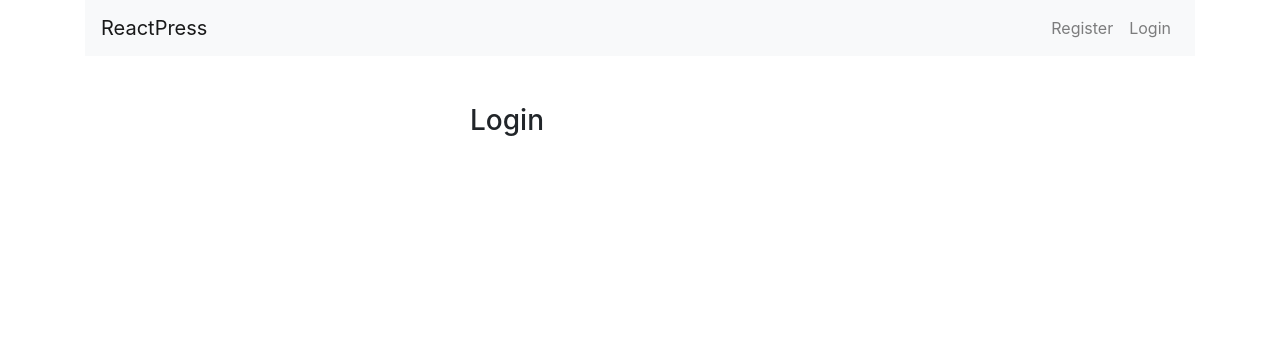
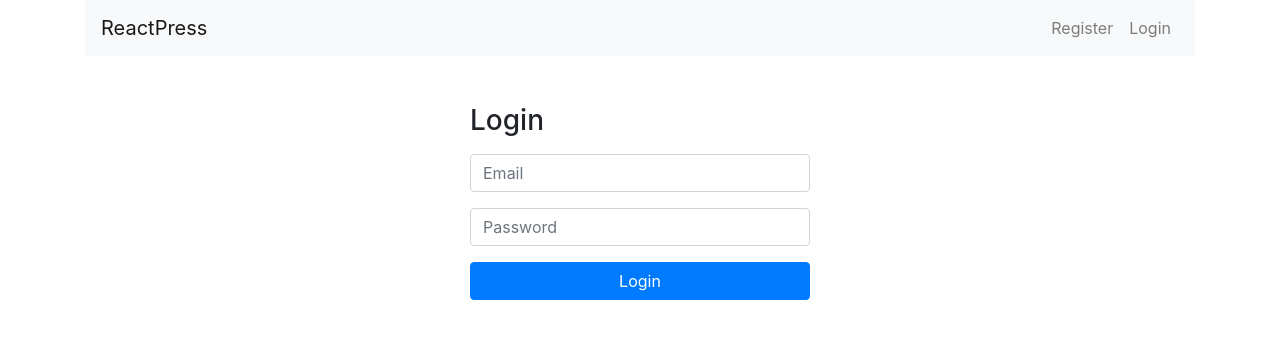
Before and after one commit to zoltalar/ReactPress, a React (Create React App) app: page /login in a window 1280 px wide. Shown: the top 338 px of the page. Built offline with nearby package versions, Linux system fonts and the light colour scheme.

Commit message:
login and register component tweaks

```diff
--- a/src/Components/Login.js
+++ b/src/Components/Login.js
@@ -1,11 +1,88 @@
 import React, { Component } from 'react';
+import {Alert, Button, Form, FormGroup, Input} from 'reactstrap';
+import {Link} from "react-router-dom";
 
 class Login extends Component
 {
+    constructor() {
+        super();
+
+        this.state = {
+            email: '',
+            password: '',
+            errored: false,
+            errors: {
+                email: '',
+                password: ''
+            }
+        }
+
+        this.login = this.login.bind(this);
+        this.handleEmailChange = this.handleEmailChange.bind(this);
+        this.handlePasswordChange = this.handlePasswordChange.bind(this);
+    }
+
+    login() {
+        this.setState({ errors: {
+            email: '',
+            password: ''
+        }});
+
+        fetch('http://api.react-press.test/token', {
+                method: 'POST',
+                headers: {
+                    'Content-type': 'application/json'
+                },
+                body: JSON.stringify({
+                    email: this.state.email,
+                    password: this.state.password
+                })
+            })
+            .then((response) => {
+                response
+                    .json()
+                    .then(data => {
+                        if (data.message) {
+                            this.setState({ errored: true })
+                        }
+                    });
+            });
+
+        return false;
+    }
+
+    handleEmailChange(e) {
+        this.setState({ email: e.target.value });
+    }
+
+    handlePasswordChange(e) {
+        this.setState({ password: e.target.value });
+    }
+
     render() {
         return (
             <div>
                 <h3 className="mb-3">Login</h3>
+                <Alert color="danger" isOpen={this.state.errored}>
+                    Login error.
+                </Alert>
+                <Form>
+                    <FormGroup>
+                        <Input type="email" name="email" placeholder="Email" onChange={this.handleEmailChange} />
+                        <div className={ 'invalid-feedback' + (this.state.errors.email != '' ? ' d-block' : '') }>
+                            { this.state.errors.email }
+                        </div>
+                    </FormGroup>
+                    <FormGroup>
+                        <Input type="password" name="password" placeholder="Password" onChange={this.handlePasswordChange} />
+                        <div className={ 'invalid-feedback' + (this.state.errors.password != '' ? ' d-block' : '') }>
+                            { this.state.errors.password }
+                        </div>
+                    </FormGroup>
+                    <FormGroup>
+                        <Button color="primary" block onClick={this.login}>Login</Button>
+                    </FormGroup>
+                </Form>
             </div>
         );
     }
--- a/src/Components/Register.js
+++ b/src/Components/Register.js
@@ -34,6 +34,9 @@ class Register extends Component
 
         fetch('http://api.react-press.test/register', {
                 method: 'POST',
+                headers: {
+                    'Content-type': 'application/json'
+                },
                 body: JSON.stringify({
                     name: this.state.name,
                     email: this.state.email,
```
Lines whose indentation alone changed are shown as unchanged.
